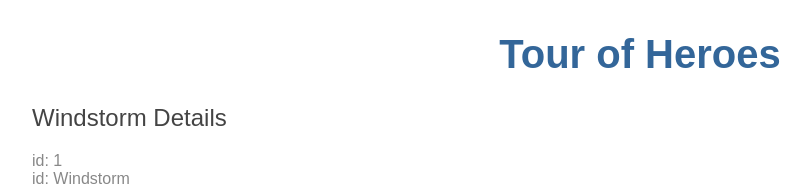
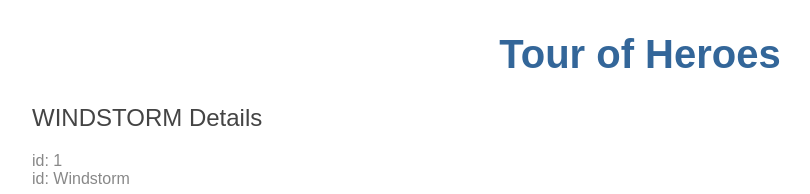
Before and after one commit to kyracalvert/angular-heroes-tutorial, an Angular app: page / in a window 1280 px wide. Shown: the top 194 px of the page, without its empty margins (0-810 px from the left). Built offline with nearby package versions, Linux system fonts and the light colour scheme.

Commit message:
Adds an uppercase pipe to hero.name via heroes.component

```diff
--- a/src/app/heroes/heroes.component.html
+++ b/src/app/heroes/heroes.component.html
@@ -1,4 +1,4 @@
 <!-- data binding hero property -->
-<h2>{{hero.name}} Details</h2>
+<h2>{{hero.name | uppercase}} Details</h2>
 <div><span>id: </span>{{hero.id}}</div>
 <div><span>id: </span>{{hero.name}}</div>
```
